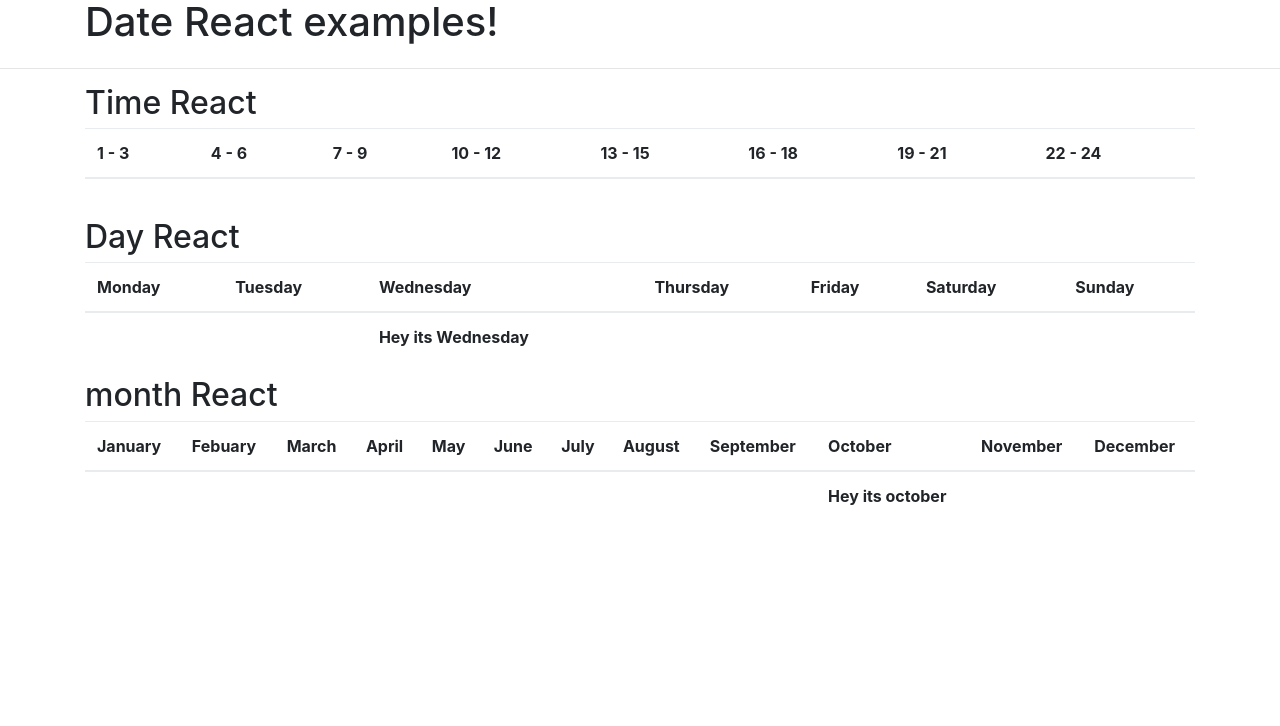
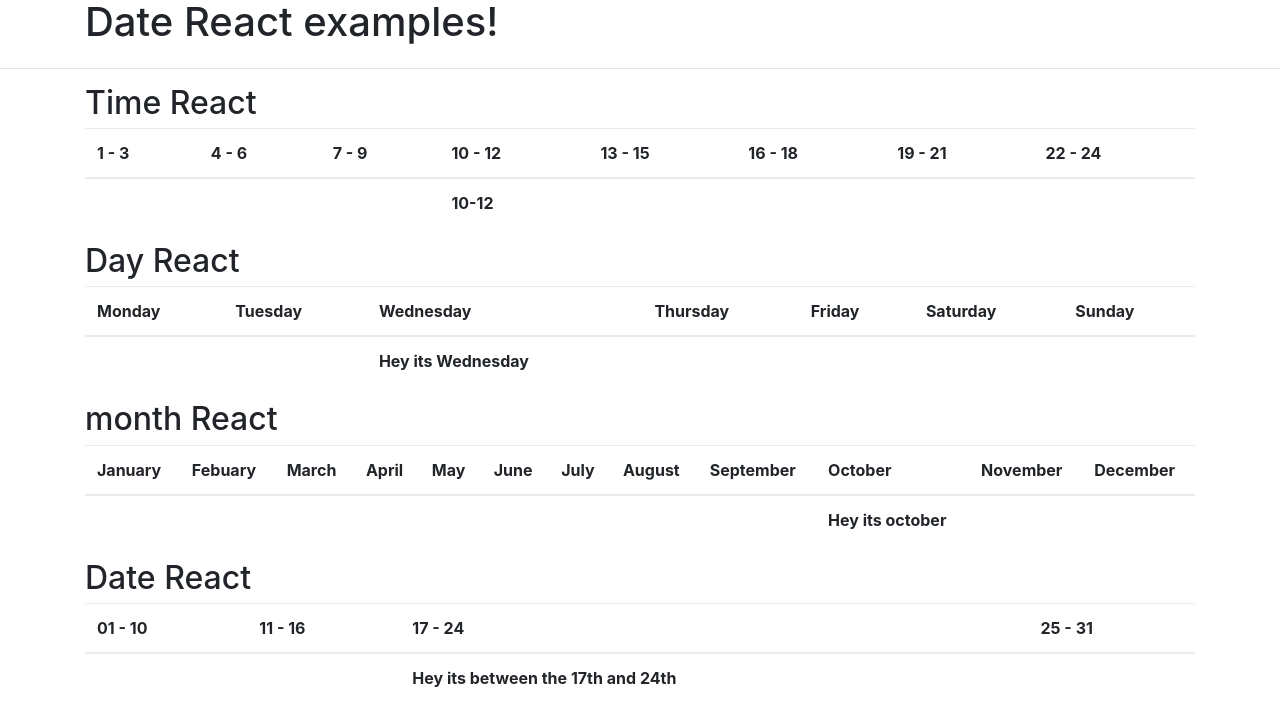
Before and after one commit to andydean565/dateReact, a website: page src/index.html in a window 1280 px wide. Drawn offline with nearby package versions, Linux system fonts and the light colour scheme.

Commit message:
added date support and example

```diff
--- a/src/index.html
+++ b/src/index.html
@@ -96,6 +96,28 @@
                 </div>
             </div>
         </section>
+        <section class="container">
+            <div class="row">
+                <div class="col-12">
+                    <h2>Date React</h2>
+                </div>
+                <div class="col-12">
+                    <table class="table">
+                        <thead>
+                            <tr><th>01 - 10</th><th>11 - 16</th><th>17 - 24</th><th>25 - 31</th></tr>
+                        </thead>
+                        <tbody>
+                            <tr>
+                                <th><span class="dateReact" react-span="10/01/2017-10/10/2017" react-type="show">Hey its between the 1st and 10th</span></th>
+                                <th><span class="dateReact" react-span="10/11/2017-10/16/2017" react-type="show">Hey its between the 11th and 16th</span></th>
+                                <th><span class="dateReact" react-span="10/17/2017-10/24/2017" react-type="show">Hey its between the 17th and 24th</span></th>
+                                <th><span class="dateReact" react-span="10/25/2017-10/31/2017" react-type="show">Hey its between the 25th and 31st</span></th>
+                            </tr>
+                        </tbody>
+                    </table>
+                </div>
+            </div>
+        </section>
     </main>
 
 
--- a/src/js/dateReact-debug.js
+++ b/src/js/dateReact-debug.js
@@ -124,6 +124,16 @@ function dr_within(ex, type, between){
             return dr_numBetween(ex, c_year);
             break;
         case 'date':
+            if(between){
+                console.log(ex);
+                console.log(c_date);
+                return dateCheck(ex[0],ex[1],c_date);
+            }else{
+                for (var i = 0; i <= ex.length; i++) {
+                    var date = new Date(ex[i]);
+                    if(date == c_date){return true;}
+                }
+            }
             break;
         default:
     }
@@ -131,6 +141,7 @@ function dr_within(ex, type, between){
 
 
 function dr_freq(ex){
+    console.log(Date.parse(ex));
     if(isNumber(ex) && ex.length == 2){
         return 'time';
     }else if(isNumber(ex) && ex.length == 4){
@@ -145,10 +156,12 @@ function dr_freq(ex){
 }
 
 function dr_numBetween(ex, num){
-    console.log(ex);
-    console.log(num);
-    if (num > ex[0] && num < ex[1]) {return true;}
-    else{return false;}
+    if (num >= ex[0] && num <= ex[1]) {
+        return true;
+    }
+    else{
+        return false;
+    }
 }
 
 function dr_arrayBetween(ex, array){
@@ -173,9 +186,20 @@ function dr_validate(el){
         return false;
     }
     else if(type){
-        if(type !== 'show' && type !== 'hide'){if(!data){return false;}        }
+        if(type !== 'show' && type !== 'hide'){if(!data){return false;}}
         return true;
     }else{return false;}
 }
 
+function dateCheck(from,to,check) {
+    var fDate,lDate,cDate;
+    fDate = Date.parse(from);
+    lDate = Date.parse(to);
+    cDate = Date.parse(check);
+
+    if((cDate <= lDate && cDate >= fDate)) {return true;}
+    else{return false;}
+}
+
+
 function isNumber(obj) { return !isNaN(parseFloat(obj)) }
```
Also changed, not shown: src/js/dateReact.js (+29 -5 lines), src/js/dateReact.min.js.
